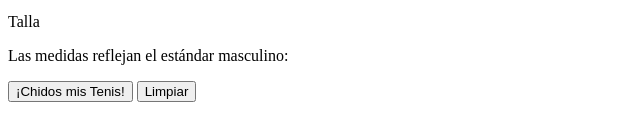
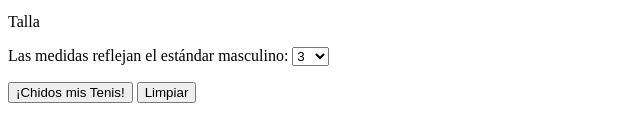
Before and after one commit to wenceslaomarqudzfernandez-commits/hweb, a plain HTML site: page practicas/p09/p9/p09-forumario_concurso/formulario.html in a window 1280 px wide. Shown: the part 683-799 px from the top of the page, 0-640 px from the left. Drawn offline with Linux system fonts and the light colour scheme.

Commit message:
Ejercicio 3 hasta el punto 2 (Agregacion de menú desplegable de tallas del 3 al 11)

```diff
--- a/practicas/p09/p9/p09-forumario_concurso/formulario.html
+++ b/practicas/p09/p9/p09-forumario_concurso/formulario.html
@@ -49,7 +49,19 @@
         </ul>
 
       <p>Talla</p>
-      <p>Las medidas reflejan el estándar masculino:</p>
+      <p>Las medidas reflejan el estándar masculino:
+        <select name="size" size="1">
+          <option>3</option>
+          <option>4</option>
+          <option>5</option>
+          <option>6</option>
+          <option>7</option>
+          <option>8</option>
+          <option>9</option>
+          <option>10</option>
+          <option>11</option>
+        </select>
+      </p>
 
       <p><input type="submit" value="¡Chidos mis Tenis!">
       <input type="reset" value="Limpiar"></p>
```
